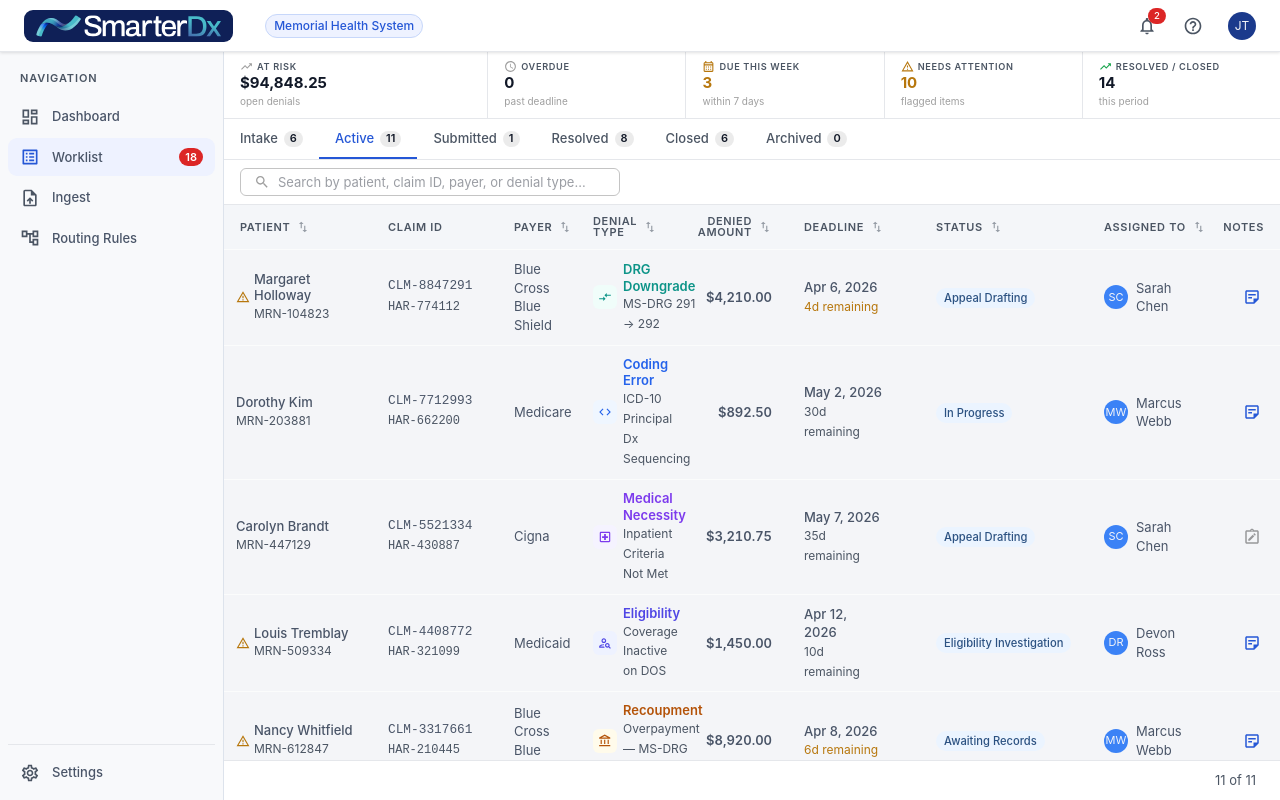
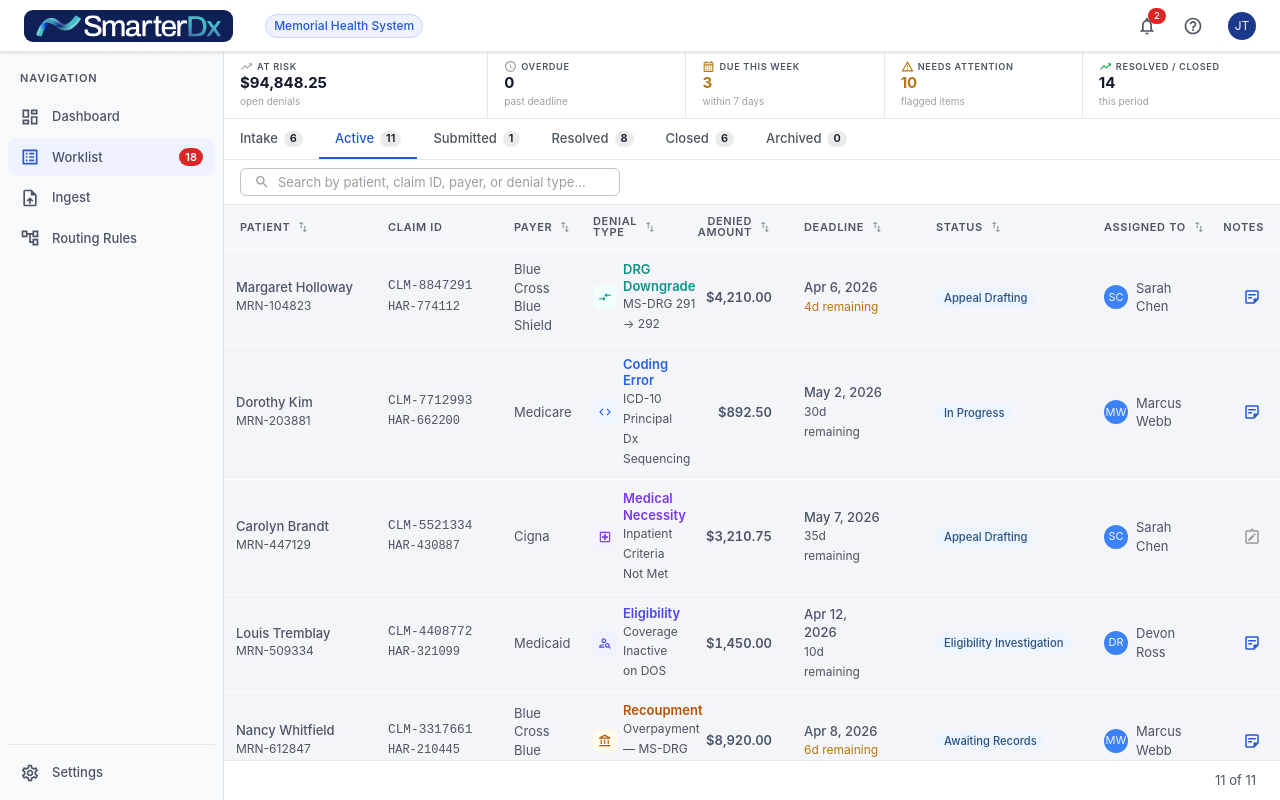
Before and after one commit to jordytang-sdx/denials-management-prototype, a React (Vite) app: page / in a window 1280 px wide. Built offline with nearby package versions, Linux system fonts and the light colour scheme.

Commit message:
Remove redundant needs attention indicator from patient cell
Co-Authored-By: Claude Sonnet 4.6 <noreply@anthropic.com>

```diff
--- a/src/pages/WorklistPage.tsx
+++ b/src/pages/WorklistPage.tsx
@@ -558,21 +558,12 @@ export default function WorklistPage({ denials, onDenialsChange: setDenials, onS
                 >
                   {/* Patient */}
                   <TableCell sx={{ py: 1.25 }}>
-                    <Box sx={{ display: 'flex', alignItems: 'center', gap: 0.5 }}>
-                      {denial.needsAttention && (
-                        <Tooltip title={denial.needsAttentionReasons.join(' · ')} placement="top">
-                          <WarningAmberOutlined sx={{ fontSize: 14, color: 'warning.main', flexShrink: 0 }} />
-                        </Tooltip>
-                      )}
-                      <Box>
                     <Typography variant="body2" sx={{ fontWeight: 500, lineHeight: 1.3 }}>
                       {denial.patient.name}
                     </Typography>
                     <Typography variant="caption" sx={{ color: 'text.secondary' }}>
                       {denial.patient.mrn}
                     </Typography>
-                      </Box>
-                    </Box>
                   </TableCell>
 
                   {/* Claim ID + HAR */}
```
Lines whose indentation alone changed are shown as unchanged.
